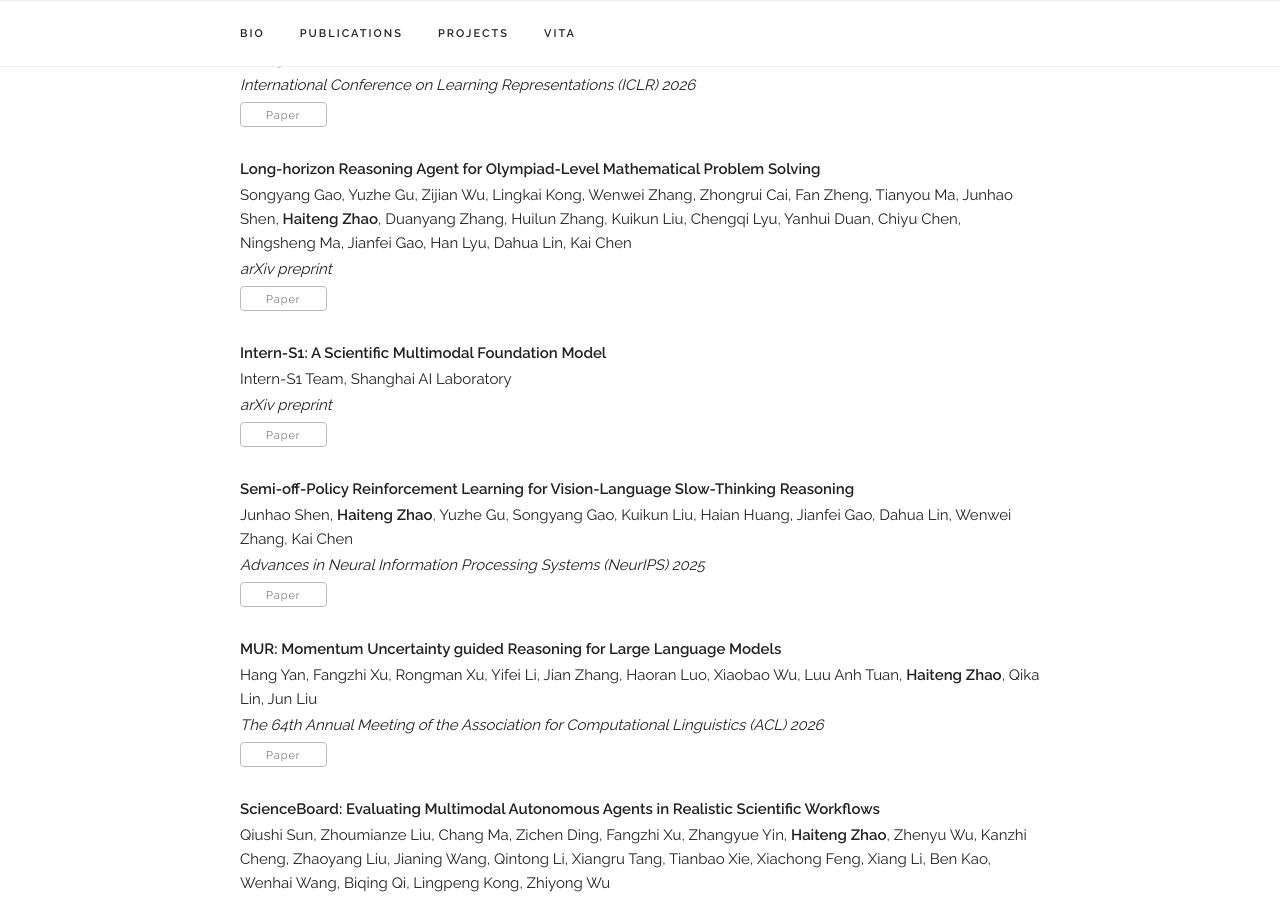
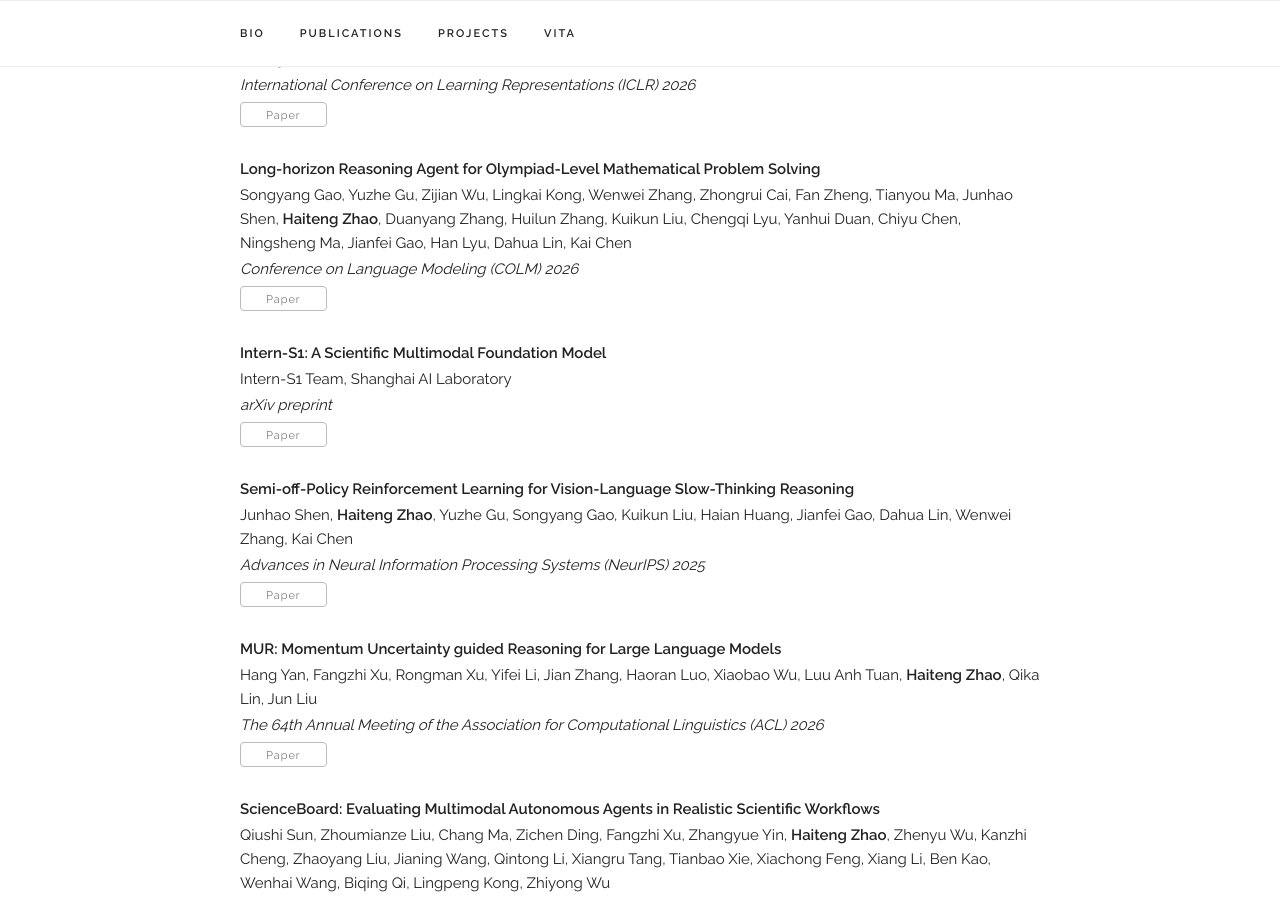
Before and after one commit to zhao-ht/haitengzhao, a Jekyll site: the page built from index.html, in a window 1280 px wide and 900 px high, scrolled down 1687 px. Built offline with Jekyll 4.4.1, drawn with Linux system fonts in a browser that asks for light colours; some web fonts are replaced.

Commit message:
Update publications.yaml

```diff
--- a/_data/publications.yaml
+++ b/_data/publications.yaml
@@ -22,7 +22,7 @@
 
   - title: "Long-horizon Reasoning Agent for Olympiad-Level Mathematical Problem Solving"
     authors: "Songyang Gao, Yuzhe Gu, Zijian Wu, Lingkai Kong, Wenwei Zhang, Zhongrui Cai, Fan Zheng, Tianyou Ma, Junhao Shen, <b>Haiteng Zhao</b>, Duanyang Zhang, Huilun Zhang, Kuikun Liu, Chengqi Lyu, Yanhui Duan, Chiyu Chen, Ningsheng Ma, Jianfei Gao, Han Lyu, Dahua Lin, Kai Chen"
-    venue: "arXiv preprint"
+    venue: "Conference on Language Modeling (COLM) 2026"
     paper_pdf: "https://arxiv.org/pdf/2512.10739"
     ai4science: y
     agent: y
```
